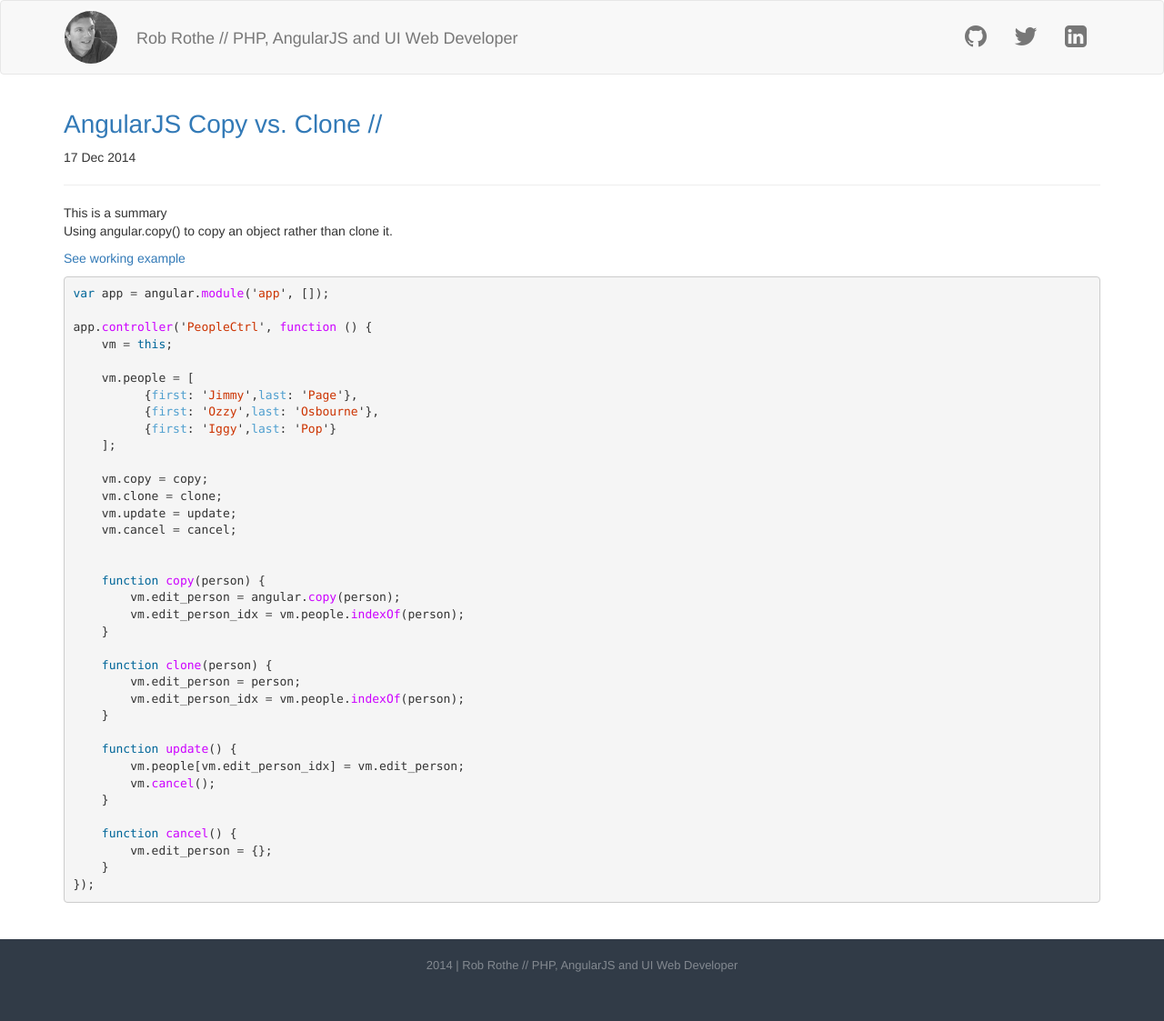
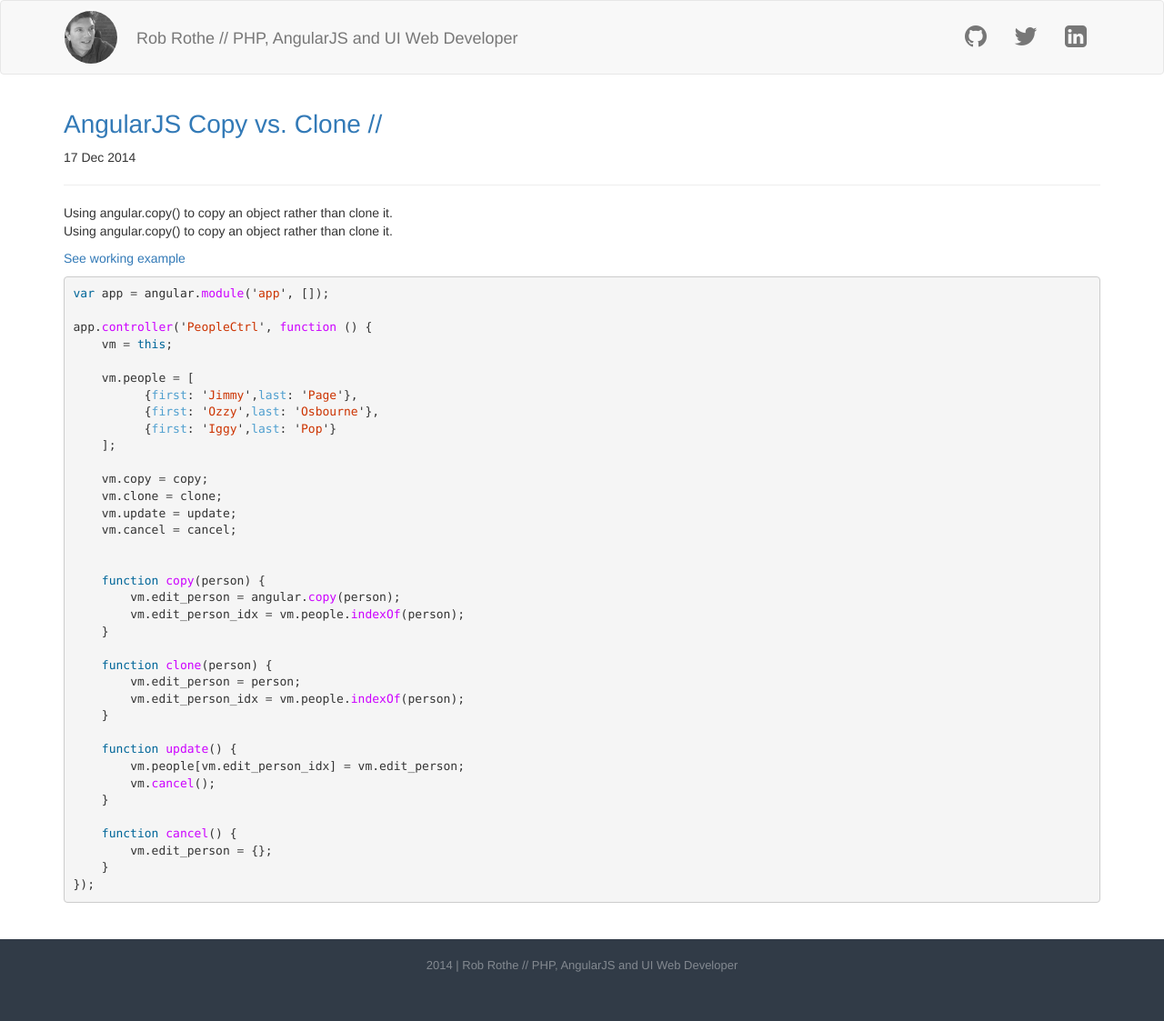
Before and after one commit to robrothedev/robrothedev.github.io, a Jekyll site: the page built from index.html, in a window 1280 px wide. Shown: the whole page at 91% size. Built offline with Jekyll 4.4.1, drawn with Linux system fonts in a browser that asks for light colours; nearby versions of some CDN libraries; the list of posts is cut into pages by our own code.

Commit message:
Update 2014-12-17-angularjs-copy-vs-clone.md

```diff
--- a/_posts/2014-12-17-angularjs-copy-vs-clone.md
+++ b/_posts/2014-12-17-angularjs-copy-vs-clone.md
@@ -1,12 +1,10 @@
 ---
 layout: post
 title: AngularJS Copy vs. Clone
-summary: This is a summary
+summary: Using angular.copy() to copy an object rather than clone it.
 ---
 <p>Using angular.copy() to copy an object rather than clone it.</p>
 <p><a href="/examples/angularjs-copy-vs-clone/">See working example</a></p>
-
-<!-- more -->
 
 {% highlight javascript %}
 var app = angular.module('app', []);
```
